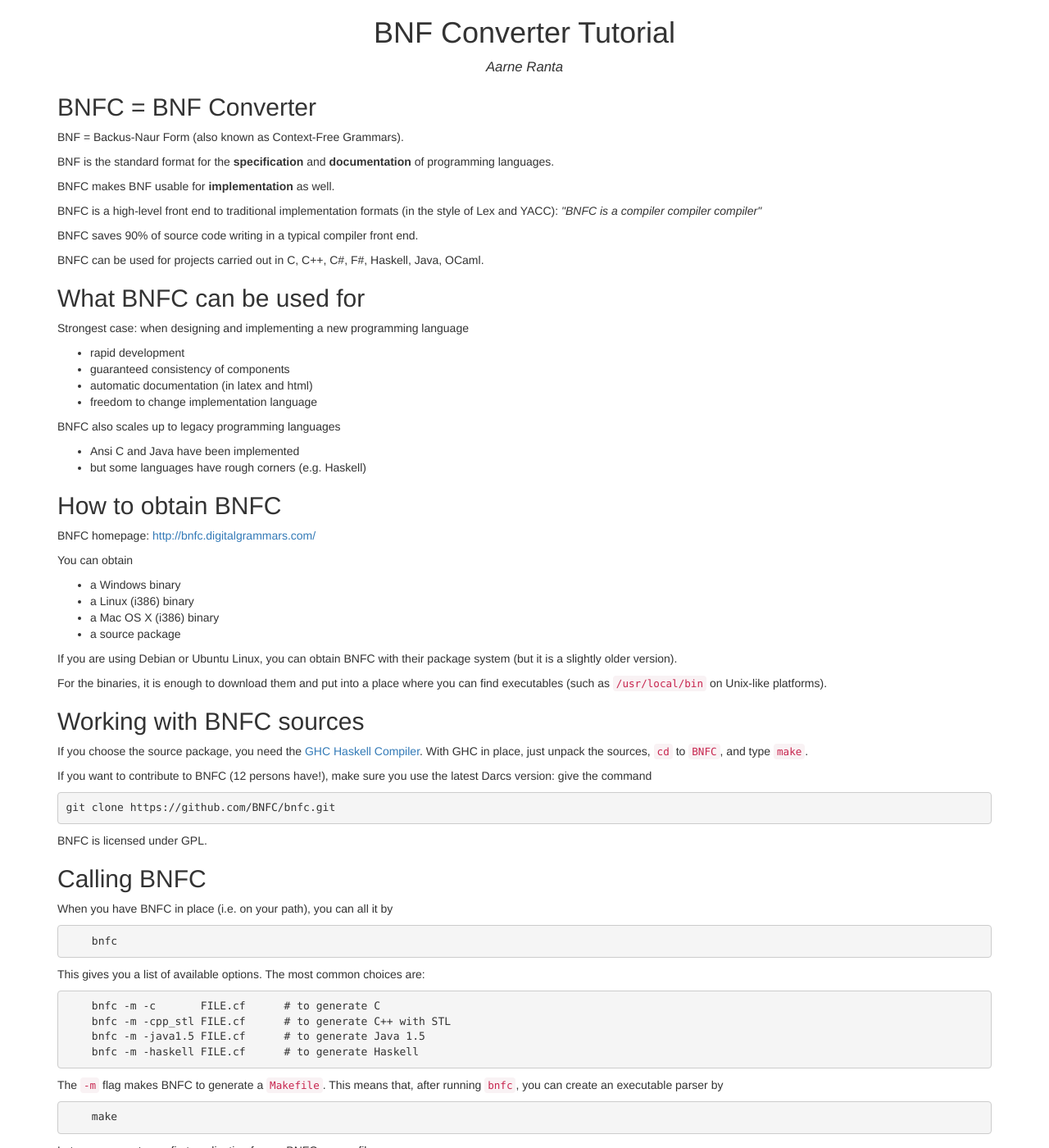
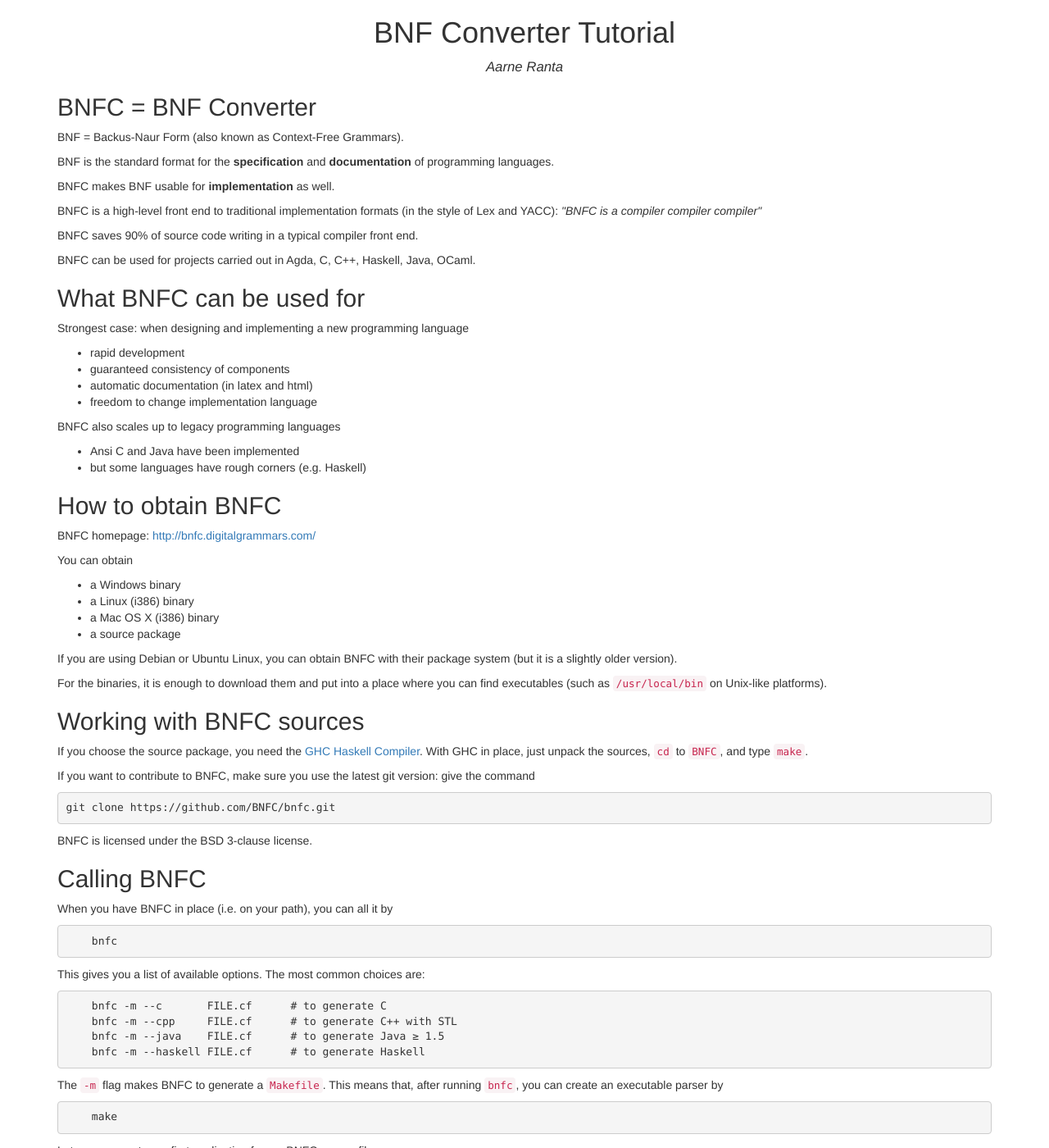
Before and after one commit to BNFC/bnfc.github.com, a Jekyll site: the page tutorial/bnfc-tutorial.html, which Jekyll copies as it is, in a window 1280 px wide and 1400 px high. Shown: the whole window at 82% size. Built offline with Jekyll 4.4.1, drawn with Linux system fonts in a browser that asks for light colours; nearby versions of some CDN libraries; library files that are not in the unit come from our copies; some of the changed text lies outside the part shown.

Commit message:
Fix #15: web page: removed C#, updated tutorial to 2.9

```diff
--- a/index.html
+++ b/index.html
@@ -14,7 +14,7 @@ layout: default
     <p>The BNF Converter is a compiler construction tool generating a compiler
       front-end from a <b>Labelled BNF grammar</b>. It is currently
       generating code for the target languages
-      Haskell, Agda, C, C++, C#, Java, and OCaml,
+      Haskell, Agda, C, C++, Java, and OCaml,
       as well as XML representations and Pygment syntax highlighters.
     </p>
     <p>Given a <b>Labelled BNF grammar</b> the tool produces:</p>
--- a/tutorial/bnfc-tutorial.html
+++ b/tutorial/bnfc-tutorial.html
@@ -35,7 +35,7 @@
     <p>BNFC makes BNF usable for <strong>implementation</strong> as well.</p>
     <p>BNFC is a high-level front end to traditional implementation formats (in the style of Lex and YACC): <em>"BNFC is a compiler compiler compiler"</em></p>
     <p>BNFC saves 90% of source code writing in a typical compiler front end.</p>
-    <p>BNFC can be used for projects carried out in C, C++, C#, F#, Haskell, Java, OCaml.</p>
+    <p>BNFC can be used for projects carried out in Agda, C, C++, Haskell, Java, OCaml.</p>
     <p>
       <!-- NEW -->
     </p>
@@ -65,11 +65,11 @@
     <p>For the binaries, it is enough to download them and put into a place where you can find executables (such as <code>/usr/local/bin</code> on Unix-like platforms).</p>
     <h2>Working with BNFC sources</h2>
     <p>If you choose the source package, you need the <a href="http://www.haskell.org/ghc/">GHC Haskell Compiler</a>. With GHC in place, just unpack the sources, <code>cd</code> to <code>BNFC</code>, and type <code>make</code>.</p>
-    <p>If you want to contribute to BNFC (12 persons have!), make sure you use the latest Darcs version: give the command</p>
+    <p>If you want to contribute to BNFC, make sure you use the latest git version: give the command</p>
     <pre>
 git clone https://github.com/BNFC/bnfc.git
 </pre>
-    <p>BNFC is licensed under GPL.</p>
+    <p>BNFC is licensed under the BSD 3-clause license.</p>
     <h2>Calling BNFC</h2>
     <p>When you have BNFC in place (i.e. on your path), you can all it by</p>
     <pre>
@@ -77,10 +77,10 @@ git clone https://github.com/BNFC/bnfc.git
 </pre>
     <p>This gives you a list of available options. The most common choices are:</p>
     <pre>
-    bnfc -m -c       FILE.cf      # to generate C
-    bnfc -m -cpp_stl FILE.cf      # to generate C++ with STL
-    bnfc -m -java1.5 FILE.cf      # to generate Java 1.5
-    bnfc -m -haskell FILE.cf      # to generate Haskell
+    bnfc -m --c       FILE.cf      # to generate C
+    bnfc -m --cpp     FILE.cf      # to generate C++ with STL
+    bnfc -m --java    FILE.cf      # to generate Java ≥ 1.5
+    bnfc -m --haskell FILE.cf      # to generate Haskell
 </pre>
     <p>The <code>-m</code> flag makes BNFC to generate a <code>Makefile</code>. This means that, after running <code>bnfc</code>, you can create an executable parser by</p>
     <pre>
@@ -112,7 +112,7 @@ git clone https://github.com/BNFC/bnfc.git
     <p>If you want to work in Haskell, C, or C++, skip a few sections now.</p>
     <p>Assuming you want to work in Java, do the following:</p>
     <pre>
-    bnfc -m -java1.5 Calc.cf
+    bnfc -m --java Calc.cf
     make
 </pre>
     <p>If everything goes fine, this will create a parser test class, which you can try out in the following way:</p>
@@ -150,7 +150,7 @@ git clone https://github.com/BNFC/bnfc.git
     <h2>Setting the Java class path</h2>
     <p>After installing Cup and JLex, compiling with</p>
     <pre>
-    bnfc -m -java1.5 Calc.cf
+    bnfc -m --java Calc.cf
     make
 </pre>
     <p>will probably still fail, with a message saying that a class was not found. Fix this by</p>
@@ -169,7 +169,7 @@ git clone https://github.com/BNFC/bnfc.git
     <h2>Compiling the compiler in Haskell</h2>
     <p>Assuming you want to work in Haskell, do the following:</p>
     <pre>
-    bnfc -m -haskell Calc.cf
+    bnfc -m --haskell Calc.cf
     make
 </pre>
     <p>If everything goes fine, this will create a parser test executable, which you can try out in the following way:</p>
@@ -194,8 +194,8 @@ git clone https://github.com/BNFC/bnfc.git
     <h2>Compiling the compiler in C and C++</h2>
     <p>Assuming you want to work in C or C++, do the following:</p>
     <pre>
-    bnfc -m -c Calc.cf           # in C
-    bnfc -m -cpp_stl Calc.cf     # in C++
+    bnfc -m -c    Calc.cf     # in C
+    bnfc -m --cpp Calc.cf     # in C++
     make
 </pre>
     <p>If everything goes fine, this will create a parser test executable, which you can try out in the following way:</p>
@@ -211,8 +211,8 @@ git clone https://github.com/BNFC/bnfc.git
     <p>The tools that you need to have installed are</p>
     <ul>
       <li><a href="http://gcc.gnu.org/">GCC</a> compiler for C and C++</li>
-      <li><a href="http://www.gnu.org/software/bison/">Bison</a> parser generator for C and C++, version 1.875</li>
-      <li><a href="http://www.gnu.org/software/flex/">Flex</a> lexer generator for C and C++, version 2.5.4</li>
+      <li><a href="http://www.gnu.org/software/bison/">Bison</a> parser generator for C and C++, version ≥ 1.875</li>
+      <li><a href="http://www.gnu.org/software/flex/">Flex</a> lexer generator for C and C++, version ≥ 2.5.4</li>
     </ul>
     <p>The most common source of problems is wrong version of Bison. If the test program always results in <code>error: parse error</code>, check the version with <code>bison --version</code>.</p>
     <p>
@@ -919,7 +919,7 @@ git clone https://github.com/BNFC/bnfc.git
       </p>
       <h2>Common problems</h2>
       <p>Java: CLASSPATH, should contain <code>.</code>, Cup directory, JLex directory</p>
-      <p>C and C++: Bison version, should be 1.875</p>
+      <p>C and C++: Bison version, should be ≥ 1.875</p>
       <p>All grammars: conflicts. Use parser diagnosis tools to find and solve them!</p>
       <p>
         <!-- NEW -->
```
Also changed, not shown: other parts of tutorial/bnfc-tutorial.html (+1 -1 lines), tutorial/bnfc-tutorial.txt (+17 -17 lines).
